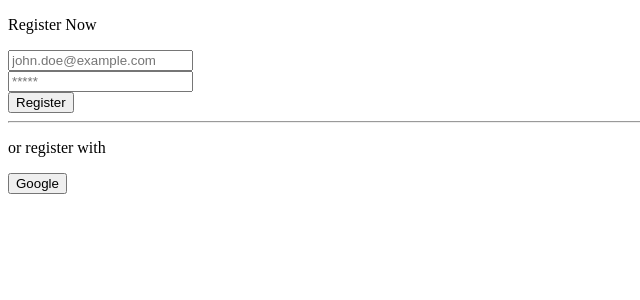
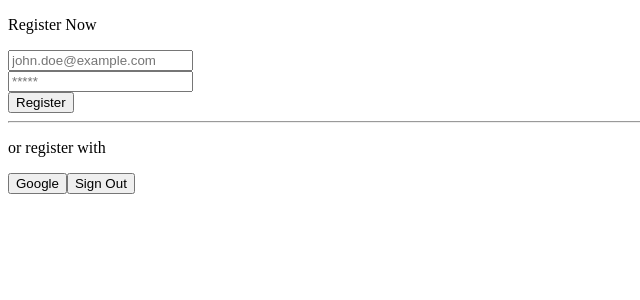
Before and after one commit to Jownyvar/CRUD-React, a React (Vite) app: page /Register in a window 1280 px wide. Shown: the top 300 px of the page, without its empty margins (0-640 px from the left). Built offline with nearby package versions, Linux system fonts and the light colour scheme.

Commit message:
add log out button

```diff
--- a/src/pages/Register.jsx
+++ b/src/pages/Register.jsx
@@ -1,6 +1,7 @@
 import { createUserWithEmailAndPassword, signInWithPopup } from "firebase/auth";
 import { useState } from "react";
 import { auth, googleAuth } from "../lib/firebase";
+import { signOut } from "firebase/auth";
 
 const Register = () => {
   const [email, setEmail] = useState("");
@@ -21,6 +22,16 @@ const Register = () => {
       console.log(error);
     }
   };
+
+
+  const unsub = async () => {
+    try {
+        await signOut(auth);
+    } catch (error) {
+        console.log(error)
+    }
+  }
+  console.log(auth?.currentUser?.email);
 
   return (
     <>
@@ -46,6 +57,7 @@ const Register = () => {
           <p>or register with</p>
         </form>
         <button onClick={registerGoogle}>Google</button>
+        <button onClick={unsub}>Sign Out</button>
       </div>
     </>
   );
```
